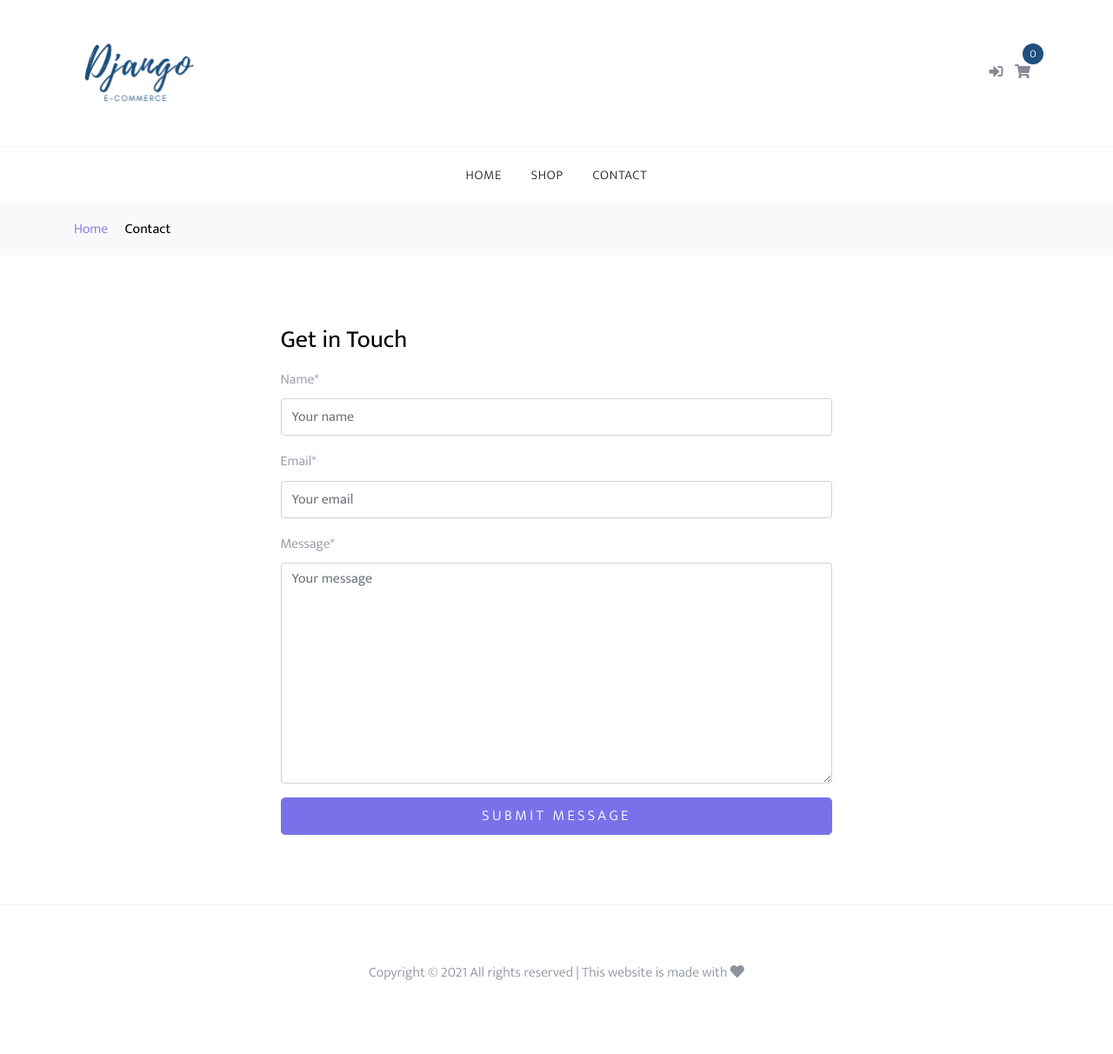
After one commit to TigerJohn3/vf-merchandise-website, a Django app: page /contact/ in a window 1280 px wide. The commit adds this page. Shown: the whole page at 87% size. Run offline with Django 3.2, Linux system fonts and the light colour scheme; some libraries are stand-ins or nearby versions.

Commit message:
installed contact view

```diff
--- /dev/null
+++ b/core/forms.py
@@ -0,0 +1,13 @@
+from django import forms
+
+
+class ContactForm(forms.Form):
+    name = forms.CharField(max_length=100, widget=forms.TextInput(attrs={
+        'placeholder': "Your name"
+    }))
+    email = forms.EmailField(widget=forms.TextInput(attrs={
+        'placeholder': "Your email"
+    }))
+    message = forms.CharField(widget=forms.Textarea(attrs={
+        'placeholder': "Your message"
+    }))
--- a/core/views.py
+++ b/core/views.py
@@ -1,6 +1,41 @@
-from django.shortcuts import render
+from django.conf import settings
+from django.contrib import messages
+from django.core.mail import send_mail
+from django.shortcuts import reverse
 from django.views import generic
+from .forms import ContactForm
 
 
 class HomeView(generic.TemplateView):
     template_name = 'index.html'
+
+
+class ContactView(generic.FormView):
+    form_class = ContactForm
+    template_name = 'contact.html'
+
+    def get_success_url(self):
+        return reverse("contact")
+
+    def form_valid(self, form):
+        messages.info(
+            self.request, "Thanks for getting in touch. We have received your message.")
+        name = form.cleaned_data.get('name')
+        email = form.cleaned_data.get('email')
+        message = form.cleaned_data.get('message')
+
+        full_message = f"""
+            Received message below from {name}, {email}
+            ___________________________________________
+
+            {message}
+            """
+        send_mail(
+            subject="Received contact form submission",
+            message=full_message,
+            from_email=settings.DEFAULT_FROM_EMAIL,
+            recipient_list=[settings.NOTIFY_EMAIL]
+        )
+
+
+        return super(ContactView, self).form_valid(form)
--- a/ecom/urls.py
+++ b/ecom/urls.py
@@ -7,7 +7,9 @@ from core import views
 
 urlpatterns = [
     path('admin/', admin.site.urls),
-    path('', views.HomeView.as_view(), name='home')
+    path('', views.HomeView.as_view(), name='home'),
+    path('contact/', views.ContactView.as_view(), name='contact'),
+
 ]
 
 if settings.DEBUG:
--- a/requirements.txt
+++ b/requirements.txt
@@ -1,6 +1,11 @@
 asgiref==3.4.1
 Django==3.2.9
+django-crispy-forms==1.13.0
 django-environ==0.8.1
+nose==1.3.7
 psycopg2-binary==2.9.1
+python-dateutil==2.8.2
 pytz==2021.3
+six==1.16.0
 sqlparse==0.4.2
+svn==1.0.1
--- /dev/null
+++ b/templates/contact.html
@@ -0,0 +1,42 @@
+{% extends "base.html" %}
+{% load crispy_forms_tags %}
+
+
+{% block content %}
+
+<div class="bg-light py-3">
+  <div class="container">
+    <div class="row">
+      <div class="col-md-12 mb-0">
+        <a href="{% url 'home' %}">
+          Home
+        </a>
+        <span class="mx-2 mb-0"></span>
+        <strong class="text-black">
+          Contact
+        </strong>
+      </div>
+    </div>
+  </div>
+</div>
+
+<div class="site-section">
+  <div class="container">
+    <div class="row justify-content-center">
+      <div class="col-md-7">
+        <h2 class="h3 mb-3 text-black">
+          Get in Touch
+        </h2>
+      </div>
+      <div class="col-md-7">
+        <form method="POST">
+          {% csrf_token %}
+          {{ form|crispy }}
+          <input type="submit" class="btn btn-primary btn-lg btn-block" value="Submit message"/>
+        </form>
+      </div>
+    </div>
+  </div>
+</div>
+
+{% endblock content %}
--- a/templates/navbar.html
+++ b/templates/navbar.html
@@ -7,7 +7,7 @@
             <li><a href="/">
               Shop
             </a></li>
-            <li><a href="/">
+            <li><a href="{% url 'contact' %}">
               Contact
             </a></li>
             {% if request.user.is_staff %}
```
Also changed, not shown: ecom/settings.py (+8 -0 lines), 3 other files.
